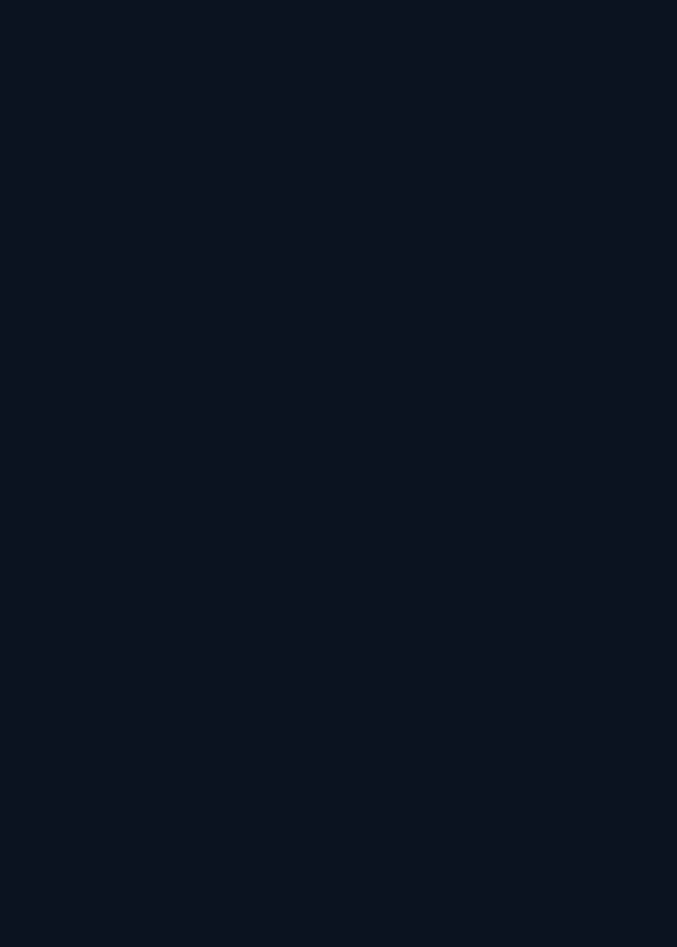
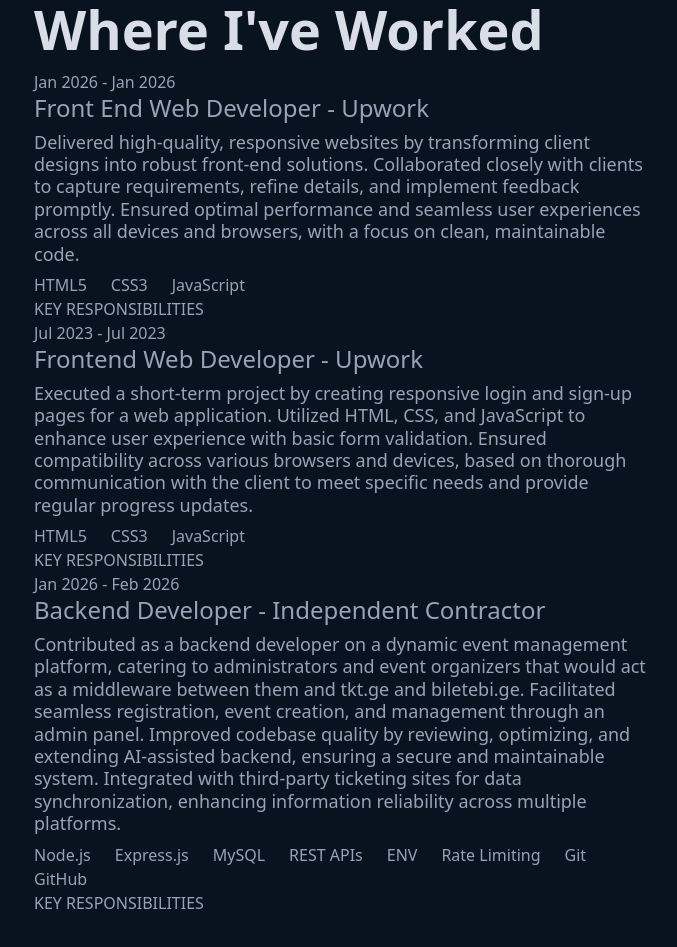
Before and after one commit to Apridonidze/portfolio-app, a React (Vite) app: page / in a window 1280 px wide. Shown: the part 1340-2287 px from the top of the page, without its empty margins (506-1183 px from the left). Before the commit the page ends 1457 px from the top, so only its background shows below. Built offline with nearby package versions, Linux system fonts and the light colour scheme.

Commit message:
feat: implemnmted layout of Experience.jsx component

```diff
--- a/src/components/Experience.jsx
+++ b/src/components/Experience.jsx
@@ -1,7 +1,22 @@
-export default function Experience(){
+export default function Experience({experience}){
     return(
         <div className="experience-container">
-
+            <div className="experience-top">
+                <div className="experience-end">
+                    <span className="smallText">{experience.date}</span>
+                    <h4>{experience.position} - {experience.company_name}</h4>
+                    <h6>{experience.description}</h6>
+                    <div className="row">{experience.used_technologies.map(skill => <span className="usedTechnology col-auto">{skill}</span>)}</div>
+                </div>
+            </div>
+            <div className="experience-end">
+                <span id="collapse">KEY RESPONSIBILITIES</span>
+                <div className="collapse" >
+                    <ul>
+                        {experience.responsibilities.map(resp => <li>{resp}</li>)}
+                    </ul>
+                </div>
+            </div>
         </div>
     )
 }
--- a/src/container/Experience.jsx
+++ /dev/null
@@ -1,70 +0,0 @@
-export default function Experience({ setActiveSection }){
-
-    const experiences = [
-        {
-            date: "Jan 2026 - Jan 2026",
-            position: "Front End Web Developer",
-            company_name: "Upwork",
-            description:
-            "Delivered high-quality, responsive websites by transforming client designs into robust front-end solutions. Collaborated closely with clients to capture requirements, refine details, and implement feedback promptly. Ensured optimal performance and seamless user experiences across all devices and browsers, with a focus on clean, maintainable code.",
-            responsibilities: [
-            "Converted client design mockups into fully functional, responsive web pages.",
-            "Optimized website performance and ensured compatibility across devices and browsers.",
-            "Collaborated with clients to refine project requirements and implemented revisions effectively.",
-            "Maintained clean, modular, and reusable code for scalable web applications."
-            ],
-            used_technologies: [
-            "HTML5",
-            "CSS3",
-            "JavaScript",
-            ]
-        },
-        {
-            date: "Jul 2023 - Jul 2023",
-            position: "Frontend Web Developer",
-            company_name: "Upwork",
-            description:
-            "Executed a short-term project by creating responsive login and sign-up pages for a web application. Utilized HTML, CSS, and JavaScript to enhance user experience with basic form validation. Ensured compatibility across various browsers and devices, based on thorough communication with the client to meet specific needs and provide regular progress updates.",
-            responsibilities: [
-            "Developed responsive login and sign-up pages with emphasis on user-friendly interfaces.",
-            "Incorporated form validation techniques to enhance user data integrity.",
-            "Conducted cross-browser testing to ensure consistent page performance.",
-            "Communicated effectively with clients to understand requirements and provide timely updates."
-            ],
-            used_technologies: [
-            "HTML5",
-            "CSS3",
-            "JavaScript",
-            ]
-        },
-        {
-            date: "Jan 2026 - Feb 2026",
-            position: "Backend Developer",
-            company_name: "Independent Contractor",
-            description:
-            "Contributed as a backend developer on a dynamic event management platform, catering to administrators and event organizers. Facilitated seamless registration, event creation, and management through an admin panel. Improved codebase quality by reviewing, optimizing, and extending AI-assisted backend, ensuring a secure and maintainable system. Integrated with third-party ticketing sites for data synchronization, enhancing information reliability across multiple platforms.",
-            responsibilities: [
-            "Developed Node.js backend services and REST APIs for third-party integration.",
-            "Managed relational databases using MySQL, ensuring data consistency and performance.",
-            "Utilized Git for version control and team collaboration.",
-            "Spearheaded data export processes and cross-platform synchronization for better event management."
-            ],
-            used_technologies: [
-            "Node.js",
-            "Express.js",
-            "MySQL",
-            "REST APIs",
-            "ENV",
-            "Rate Limiting",
-            "Git",
-            "GitHub"
-            ]
-        }
-    ];
-
-    return(
-        <section id="Experience">
-
-        </section>
-    );
-};
--- /dev/null
+++ b/src/container/Experiences.jsx
@@ -0,0 +1,77 @@
+import Experience from "../components/Experience";
+export default function Experiences({ setActiveSection }){
+
+    const experiences = [
+        {
+            date: "Jan 2026 - Jan 2026",
+            position: "Front End Web Developer",
+            company_name: "Upwork",
+            description:"Delivered high-quality, responsive websites by transforming client designs into robust front-end solutions. Collaborated closely with clients to capture requirements, refine details, and implement feedback promptly. Ensured optimal performance and seamless user experiences across all devices and browsers, with a focus on clean, maintainable code.",
+            responsibilities: [
+                "Converted client design mockups into fully functional, responsive web pages.",
+                "Optimized website performance and ensured compatibility across devices and browsers.",
+                "Collaborated with clients to refine project requirements and implemented revisions effectively.",
+                "Maintained clean, modular, and reusable code for scalable web applications."
+            ],
+            used_technologies: [
+                "HTML5",
+                "CSS3",
+                "JavaScript",
+            ]
+        },
+        {
+            date: "Jul 2023 - Jul 2023",
+            position: "Frontend Web Developer",
+            company_name: "Upwork",
+            description: "Executed a short-term project by creating responsive login and sign-up pages for a web application. Utilized HTML, CSS, and JavaScript to enhance user experience with basic form validation. Ensured compatibility across various browsers and devices, based on thorough communication with the client to meet specific needs and provide regular progress updates.",
+            responsibilities: [
+                "Developed responsive login and sign-up pages with emphasis on user-friendly interfaces.",
+                "Incorporated form validation techniques to enhance user data integrity.",
+                "Conducted cross-browser testing to ensure consistent page performance.",
+                "Communicated effectively with clients to understand requirements and provide timely updates."
+            ],
+            used_technologies: [
+                "HTML5",
+                "CSS3",
+                "JavaScript",
+            ]
+        },
+        {
+            date: "Jan 2026 - Feb 2026",
+            position: "Backend Developer",
+            company_name: "Independent Contractor",
+            description:
+            "Contributed as a backend developer on a dynamic event management platform, catering to administrators and event organizers that would act as a middleware between them and tkt.ge and biletebi.ge. Facilitated seamless registration, event creation, and management through an admin panel. Improved codebase quality by reviewing, optimizing, and extending AI-assisted backend, ensuring a secure and maintainable system. Integrated with third-party ticketing sites for data synchronization, enhancing information reliability across multiple platforms.",
+            responsibilities: [
+                "Maintained and refactored an AI-generated legacy codebase, improving its security, reliability, and maintainability.",
+                "Developed Node.js backend services and REST APIs for third-party integration.",
+                "Managed relational databases using MySQL, ensuring data consistency and performance.",
+                "Utilized Git for version control and team collaboration.",
+                "Spearheaded data export processes and cross-platform synchronization for better event management."
+            ],
+            used_technologies: [
+                "Node.js",
+                "Express.js",
+                "MySQL",
+                "REST APIs",
+                "ENV",
+                "Rate Limiting",
+                "Git",
+                "GitHub"
+            ]
+        }
+    ];
+
+    return(
+        <section id="Experience">
+
+            <span className="section-id small">03 / Experience</span>
+            <h1 className="section-title ">Where I've Worked</h1>
+
+            <div className="section-body">
+                <div className="row">{experiences.map(experience => <Experience experience={experience}/>)}</div>
+            </div>
+
+        </section>
+    );
+};
--- a/src/container/Main.jsx
+++ b/src/container/Main.jsx
@@ -3,7 +3,7 @@ import Sidebar from "../components/Sidebar";
 
 import About from "./About";
 import Certification from "./Certification";
-import Experience from "./Experience";
+import Experiences from "./Experiences";
 import Projects from "./Projects";
 import Skills from "./Skills";
 
@@ -20,7 +20,7 @@ export default function Main(){
             <div className="main-end mx-auto mt-5">
                 <About setActiveSection={setActiveSection}/>
                 <Skills setActiveSection={setActiveSection}/>
-                <Experience setActiveSection={setActiveSection}/>
+                <Experiences setActiveSection={setActiveSection}/>
                 <Projects setActiveSection={setActiveSection}/>
                 <Certification setActiveSection={setActiveSection}/>
             </div>
```
